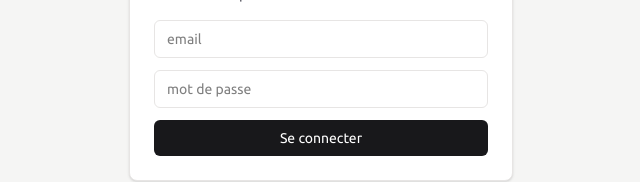
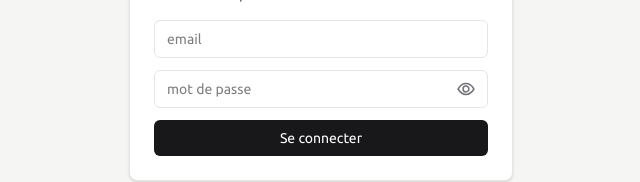
Before and after one commit to MaximeLemesle/je-me-souviens, a React (Vite) app: page / in a window 1280 px wide. Shown: the part 361-543 px from the top of the page, without its empty margins (319-959 px from the left). Built offline with nearby package versions, Linux system fonts and the light colour scheme; no server answers.

Commit message:
feat(Auth): Add a show password method

```diff
--- a/src/pages/Auth.tsx
+++ b/src/pages/Auth.tsx
@@ -4,6 +4,7 @@ import { signInWithPassword, signUpWithEmail } from '../services/authService'
 export default function Auth() {
     const [email, setEmail] = useState('')
     const [password, setPassword] = useState('')
+    const [showPassword, setShowPassword] = useState(false)
     const [isSignUp, setIsSignUp] = useState(false)
     const [firstName, setFirstName] = useState('')
     const [lastName, setLastName] = useState('')
@@ -90,13 +91,53 @@ export default function Auth() {
                         value={email}
                         onChange={(event) => setEmail(event.target.value)}
                     />
-                    <input
-                        className="w-full rounded-md border border-stone-200 px-3 py-2 text-sm"
-                        type="password"
-                        placeholder="mot de passe"
-                        value={password}
-                        onChange={(event) => setPassword(event.target.value)}
-                    />
+                    <div className="relative">
+                        <input
+                            className="w-full rounded-md border border-stone-200 px-3 py-2 pr-10 text-sm"
+                            type={showPassword ? 'text' : 'password'}
+                            placeholder="mot de passe"
+                            value={password}
+                            onChange={(event) => setPassword(event.target.value)}
+                        />
+                        <button
+                            type="button"
+                            className="absolute inset-y-0 right-0 flex items-center pr-3 text-zinc-500 transition hover:text-zinc-700"
+                            onClick={() => setShowPassword((current) => !current)}
+                            aria-label={showPassword ? 'Masquer le mot de passe' : 'Afficher le mot de passe'}
+                            aria-pressed={showPassword}
+                        >
+                            {showPassword ? (
+                                <svg
+                                    aria-hidden="true"
+                                    viewBox="0 0 24 24"
+                                    className="h-5 w-5"
+                                    fill="none"
+                                    stroke="currentColor"
+                                    strokeWidth="1.8"
+                                    strokeLinecap="round"
+                                    strokeLinejoin="round"
+                                >
+                                    <path d="M2.5 12s3.8-6.5 9.5-6.5 9.5 6.5 9.5 6.5-3.8 6.5-9.5 6.5-9.5-6.5-9.5-6.5Z" />
+                                    <path d="M15.5 12a3.5 3.5 0 1 1-7 0 3.5 3.5 0 0 1 7 0Z" />
+                                    <path d="M4 4l16 16" />
+                                </svg>
+                            ) : (
+                                <svg
+                                    aria-hidden="true"
+                                    viewBox="0 0 24 24"
+                                    className="h-5 w-5"
+                                    fill="none"
+                                    stroke="currentColor"
+                                    strokeWidth="1.8"
+                                    strokeLinecap="round"
+                                    strokeLinejoin="round"
+                                >
+                                    <path d="M2.5 12s3.8-6.5 9.5-6.5 9.5 6.5 9.5 6.5-3.8 6.5-9.5 6.5-9.5-6.5-9.5-6.5Z" />
+                                    <path d="M15.5 12a3.5 3.5 0 1 1-7 0 3.5 3.5 0 0 1 7 0Z" />
+                                </svg>
+                            )}
+                        </button>
+                    </div>
                     {errorMessage ? (
                         <p className="text-sm text-red-600">{errorMessage}</p>
                     ) : null}
```
